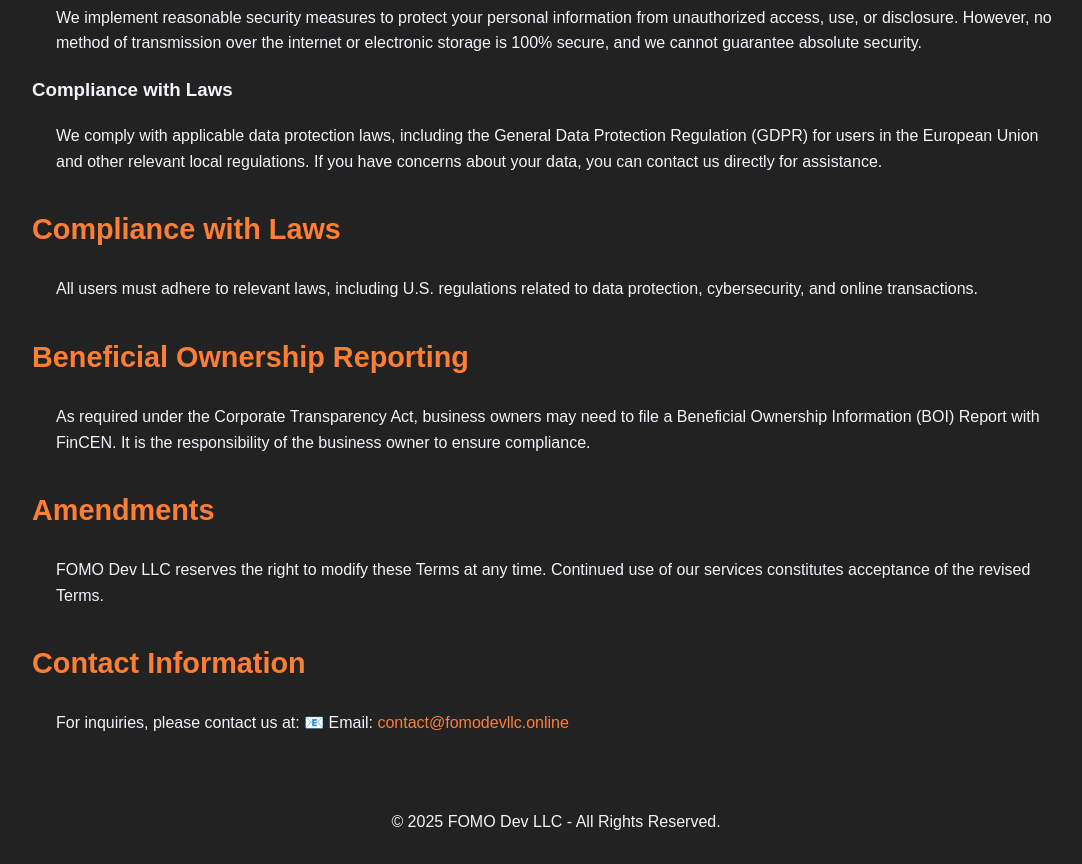
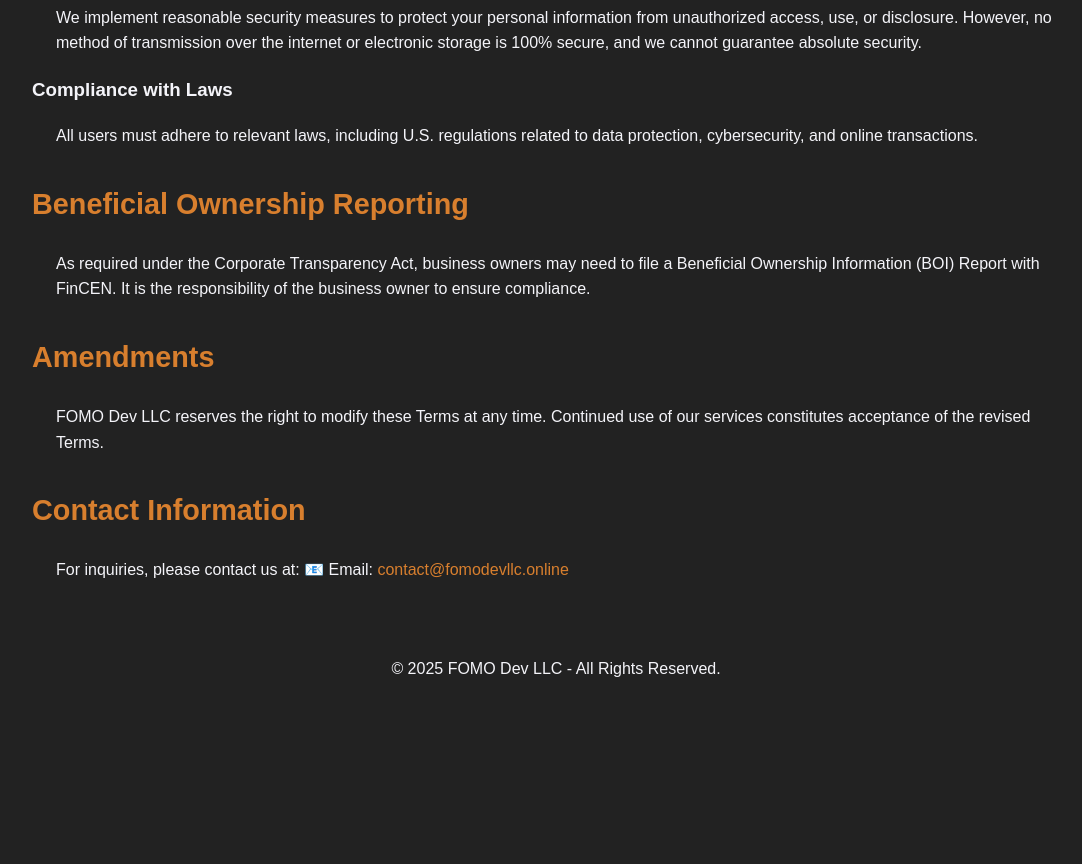
Before and after one commit to SamiUrRahman244409/FOMO-Dev-LLC, a plain HTML site: page index.html in a window 1280 px wide. Shown: the part 1740-2604 px from the top of the page, without its empty margins (96-1178 px from the left). After the commit the page ends 2451 px from the top, so only its background shows below. Drawn offline with Linux system fonts and the light colour scheme.

Commit message:
Update index.html

```diff
--- a/index.html
+++ b/index.html
@@ -18,14 +18,14 @@
         }
 
         header {
-            background-color: #ff7f32;
+            background-color: #d87f2e; /* Darker pastel orange */
             color: #fff;
             text-align: center;
             padding: 1em 0;
         }
 
         h1, h2 {
-            color: #ff7f32;
+            color: #d87f2e; /* Darker pastel orange */
         }
 
         h1 {
@@ -53,7 +53,7 @@
         }
 
         a {
-            color: #ff7f32;
+            color: #d87f2e; /* Darker pastel orange */
             text-decoration: none;
         }
 
@@ -77,7 +77,7 @@
         }
 
         .email-link {
-            color: #ff7f32;
+            color: #d87f2e; /* Darker pastel orange */
         }
     </style>
 </head>
@@ -129,9 +129,6 @@
         <p>We implement reasonable security measures to protect your personal information from unauthorized access, use, or disclosure. However, no method of transmission over the internet or electronic storage is 100% secure, and we cannot guarantee absolute security.</p>
 
         <h3>Compliance with Laws</h3>
-        <p>We comply with applicable data protection laws, including the General Data Protection Regulation (GDPR) for users in the European Union and other relevant local regulations. If you have concerns about your data, you can contact us directly for assistance.</p>
-
-        <h2>Compliance with Laws</h2>
         <p>All users must adhere to relevant laws, including U.S. regulations related to data protection, cybersecurity, and online transactions.</p>
 
         <h2>Beneficial Ownership Reporting</h2>
```
